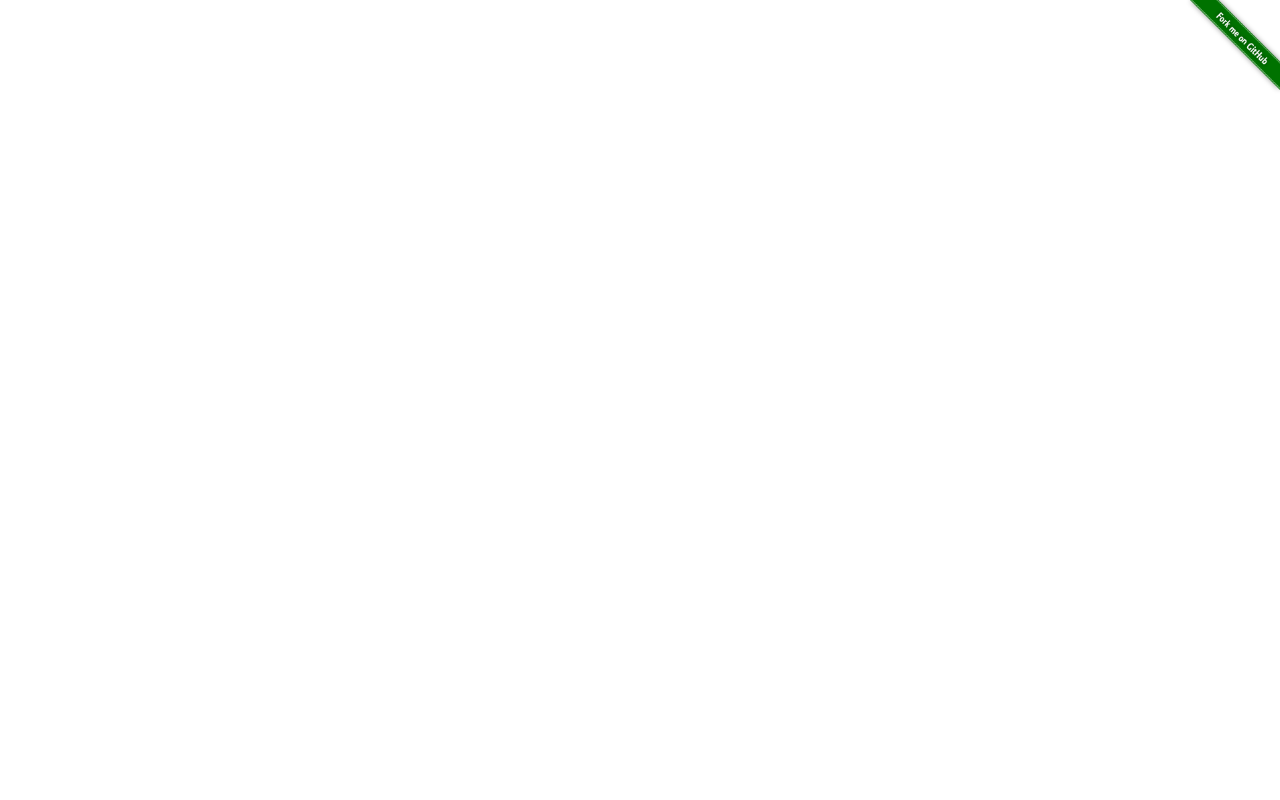
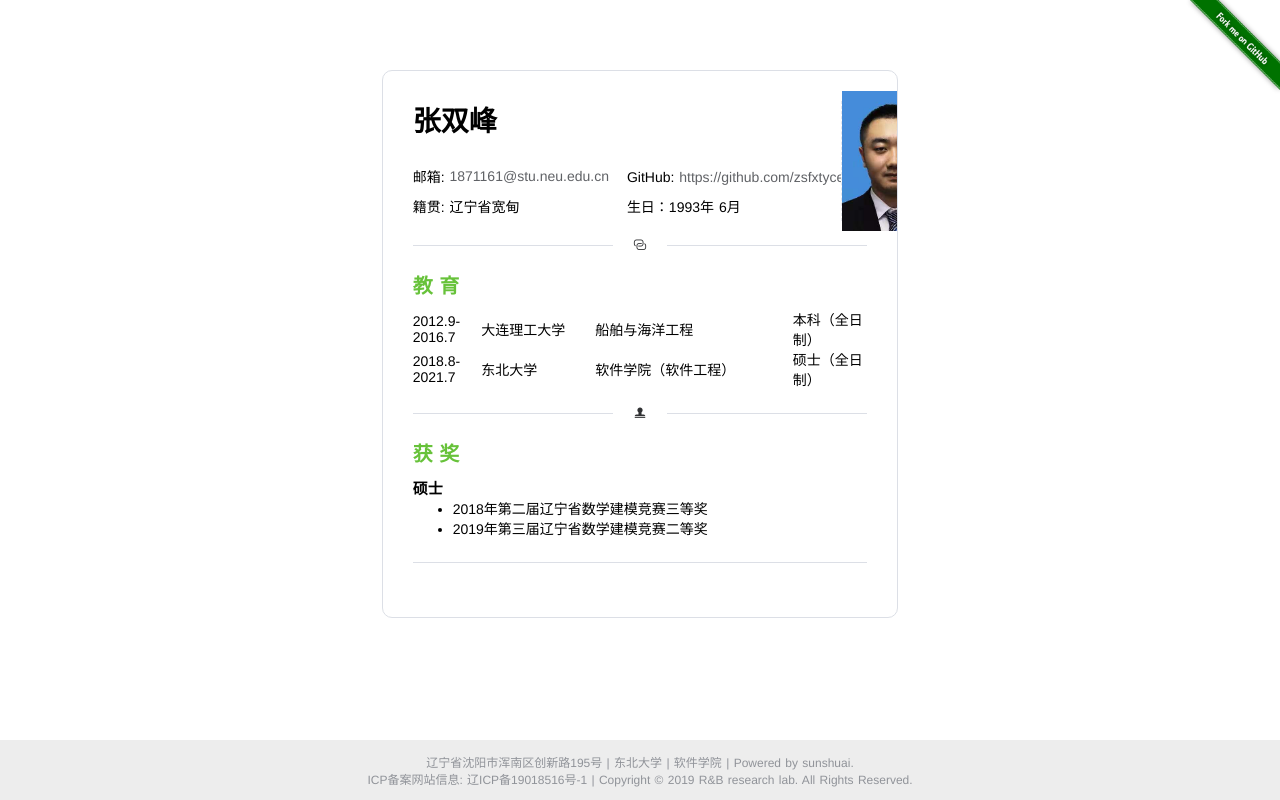
Before and after one commit to thothsun/blockchain-lab, a Nuxt app: page /resume/zhangshuangfeng in a window 1280 px wide. Before the commit this address had no page. Built offline with nearby package versions, Linux system fonts and the light colour scheme.

Commit message:
添加成员信息

```diff
--- a/pages/members.vue
+++ b/pages/members.vue
@@ -86,11 +86,11 @@
 
           <member
             name="张双峰"
-            avatar=""
+            avatar="/avatar/zhangshuangfeng.jpg"
             letter="Z"
             position="2018级硕士研究生"
-            email=""
-            description=""
+            email="1871161@stu.neu.edu.cn"
+            description="1993年出生于辽宁本溪，工学学士，软硕1804班长。2018年9月开始攻读东北大学软件学院软件工程专业。2016年6月本科毕业于大连理工大学，获得学士学位，目前导师是刘园副教授。【<a href='/resume/zhangshuangfeng'>详细信息</a>】"
           ></member>
 
 
--- /dev/null
+++ b/pages/resume/lvke.vue
@@ -0,0 +1,13 @@
+<template>
+
+</template>
+
+<script>
+    export default {
+        name: "lvke"
+    }
+</script>
+
+<style scoped>
+
+</style>
--- /dev/null
+++ b/pages/resume/zhangshuangfeng.vue
@@ -0,0 +1,198 @@
+<template>
+  <el-container direction="vertical">
+
+    <el-main class="main-content">
+      <el-row :gutter="0" type="flex" justify="center">
+        <el-col :xs="22" :sm="20" :md="18" :lg="10" :xl="10">
+
+          <div style="border: #DCDFE6 solid 1px;border-radius:10px; padding: 30px;overflow: hidden;margin-top: 50px">
+
+
+            <div style="height: 120px;display: flex;justify-content: space-between;">
+              <div
+                style="height: 100%; width: 100%; display: inline-flex;flex-direction: column;justify-content: space-between">
+                <div style="height: 30%;font-size: 2.8rem;font-weight: bold;display: flex;align-items: center">张双峰</div>
+
+
+                <div style="width: 100%;height: 50%;white-space: nowrap;overflow: hidden">
+
+                  <div style="height: 50%">
+                    <div style="display: inline-flex;height: 100%;width: 50%;align-items: center">
+                      <p style="display: inline">邮箱:&nbsp;</p>
+                      <el-link :href="'mailto:1871161@stu.neu.edu.cn'"
+                               target="_blank">1871161@stu.neu.edu.cn
+                      </el-link>
+                    </div>
+                    <div style="display: inline-flex;height: 100%;width: 50%;align-items: center">
+                      <p style="display: inline">GitHub:&nbsp;</p>
+                      <el-link :href="'https://github.com/zsfxtyceps'" target="_blank">https://github.com/zsfxtyceps
+                      </el-link>
+                    </div>
+                  </div>
+
+                  <div style="height: 50%;">
+                    <div style="display: inline-flex;height: 100%;width: 50%;align-items: center">
+                      籍贯: 辽宁省宽甸
+                    </div>
+                    <div style="display: inline-flex;height: 100%;width: 50%;align-items: center">
+                      生日：1993年 6月
+                    </div>
+                  </div>
+
+
+                </div>
+
+
+              </div>
+
+              <div
+                style="height: 100%; display: inline-flex;align-items: center;border: #E4E7ED dashed 1px">
+                <el-image style="height: 140px;width: 100px" src="/avatar/zhangshuangfeng-1.jpg"></el-image>
+              </div>
+            </div>
+
+            <el-divider><i class="el-icon-connection"></i></el-divider>
+
+            <div>
+
+              <p class="sub-title">教 育</p>
+
+              <div class="inline-wrapper">
+                <p>2012.9-2016.7</p>
+                <p style="width: 150px">大连理工大学</p>
+                <p style="width: 260px">船舶与海洋工程</p>
+                <p>本科（全日制）</p>
+              </div>
+
+              <div class="inline-wrapper">
+                <p>2018.8-2021.7</p>
+                <p style="width: 150px">东北大学</p>
+                <p style="width: 260px">软件学院（软件工程）</p>
+                <p>硕士（全日制）</p>
+              </div>
+
+
+            </div>
+
+
+
+
+            <el-divider><i class="el-icon-s-check"></i></el-divider>
+
+            <div>
+              <p class="sub-title">获 奖</p>
+
+
+              <p class="subsub-title">硕士</p>
+              <ul>
+                <li>2018年第二届辽宁省数学建模竞赛三等奖</li>
+                <li>2019年第三届辽宁省数学建模竞赛二等奖</li>
+              </ul>
+            </div>
+
+
+
+
+
+            <el-divider></el-divider>
+
+
+          </div>
+
+        </el-col>
+      </el-row>
+    </el-main>
+
+
+    <myfooter></myfooter>
+  </el-container>
+</template>
+
+<script>
+
+  import myfooter from '~/components/myfooter.vue'
+
+  export default {
+    name: "sunshuai",
+    data() {
+      return {
+        current_img: '',
+        show: false,
+        current_video: '',
+        show_video: false
+      }
+    },
+    components: {
+      myfooter
+    },
+    methods: {
+      showImg(src) {
+        this.current_img = src
+        this.show = true
+      },
+      hideImg() {
+        this.show = false
+        this.current_img = ''
+      },
+      showVideo(src) {
+        this.current_video = src
+        this.show_video = true
+      },
+      hideVideo() {
+        this.show_video = false
+        this.current_video = ''
+      }
+    }
+  }
+</script>
+
+<style scoped>
+
+  .fade-enter-active, .fade-leave-active {
+    transition: opacity .5s;
+  }
+
+  .fade-enter, .fade-leave-to /* .fade-leave-active below version 2.1.8 */
+  {
+    opacity: 0;
+  }
+
+  .main-content {
+    min-height: calc(100vh - 60px) /* 60px = footer 60px */
+  }
+
+  .sub-title {
+    color: #67C23A;
+    font-weight: bold;
+    font-size: 2rem;;
+    margin: 10px 0;
+  }
+
+  .subsub-title {
+    font-size: 1.5rem;
+    font-weight: bold;
+  }
+
+  .inline-wrapper {
+    display: flex;
+    justify-content: space-between;
+    align-items: center;
+  }
+
+  .inline-wrapper p {
+    display: inline;
+  }
+
+
+  .ul-cross li {
+    float: left;
+    width: 130px;
+  }
+
+
+  li {
+    cursor: pointer;
+  }
+
+
+</style>
```
Also changed, not shown: static/avatar/zhangshuangfeng-1.jpg (added), static/avatar/zhangshuangfeng.jpg (added).
